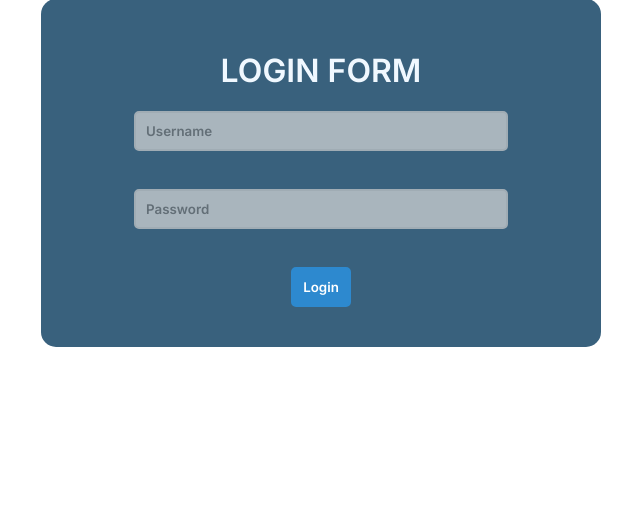
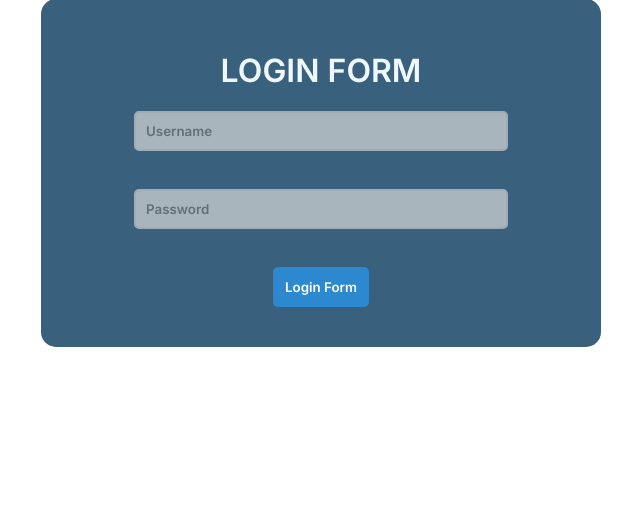
Before and after one commit to JamesTabulao/login, a PHP site: page / in a window 1280 px wide. Shown: the part 235-741 px from the top of the page, without its empty margins (319-959 px from the left). Run offline with PHP 8.4, Linux system fonts and the light colour scheme; a stand-in replaces the project's code that opens the database connection.

Commit message:
Update index.php

```diff
--- a/Login/index.php
+++ b/Login/index.php
@@ -23,7 +23,7 @@
 
      	<input type="password" name="password" placeholder="Password"><br>
 
-     	<button type="submit">Login</button>
+     	<button type="submit">Login Form</button>
 
      </form>
 
```
